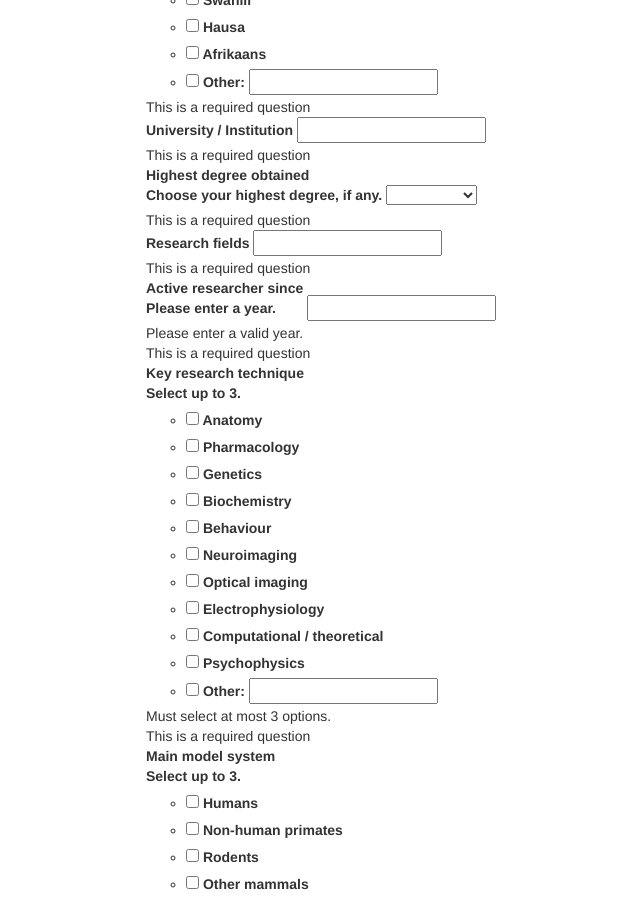
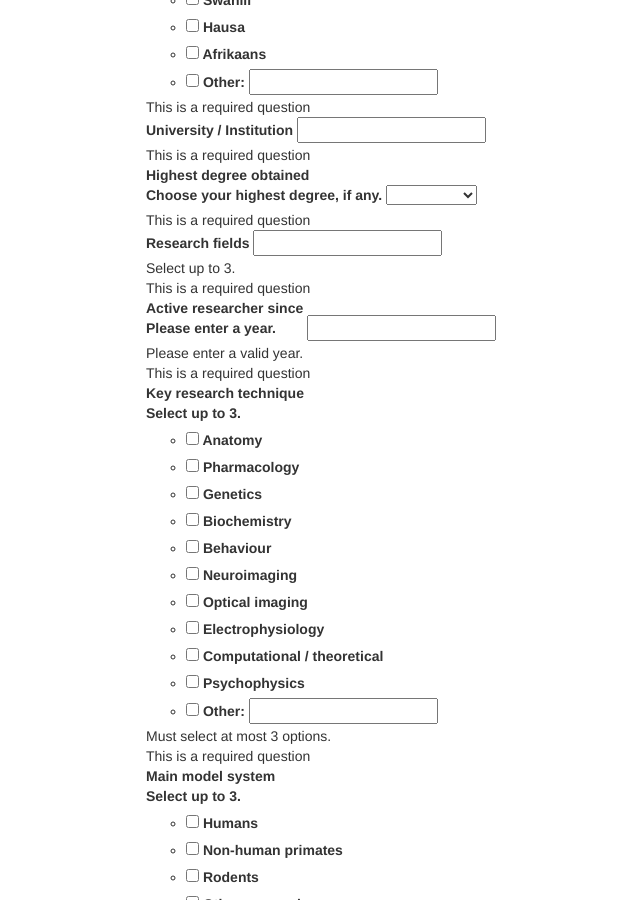
Before and after one commit to travs/TReND-links, a Jekyll site: the page built from signup.html, in a window 1280 px wide and 900 px high, scrolled down 916 px. Shown: the whole window, without its empty margins (119-759 px from the left). Built offline with Jekyll 4.4.1, drawn with Linux system fonts in a browser that asks for light colours; nearby versions of some CDN libraries.

Commit message:
Add hint for ressearch fields question.

```diff
--- a/signup.html
+++ b/signup.html
@@ -263,6 +263,7 @@ layout: default
                 </label>
                 <input type="text" name="entry.157818002" value="" class="ss-q-long fieldsInput" id="entry_157818002" dir="auto" aria-label="Research fields  " title="">
                 <div class="error-message" id="2095217011_errorMessage"></div>
+                <div class="ss-q-help ss-secondary-text" dir="ltr">Select up to 3.</div>
                 <div class="required-message">This is a required question</div>
               </div>
             </div>
```
